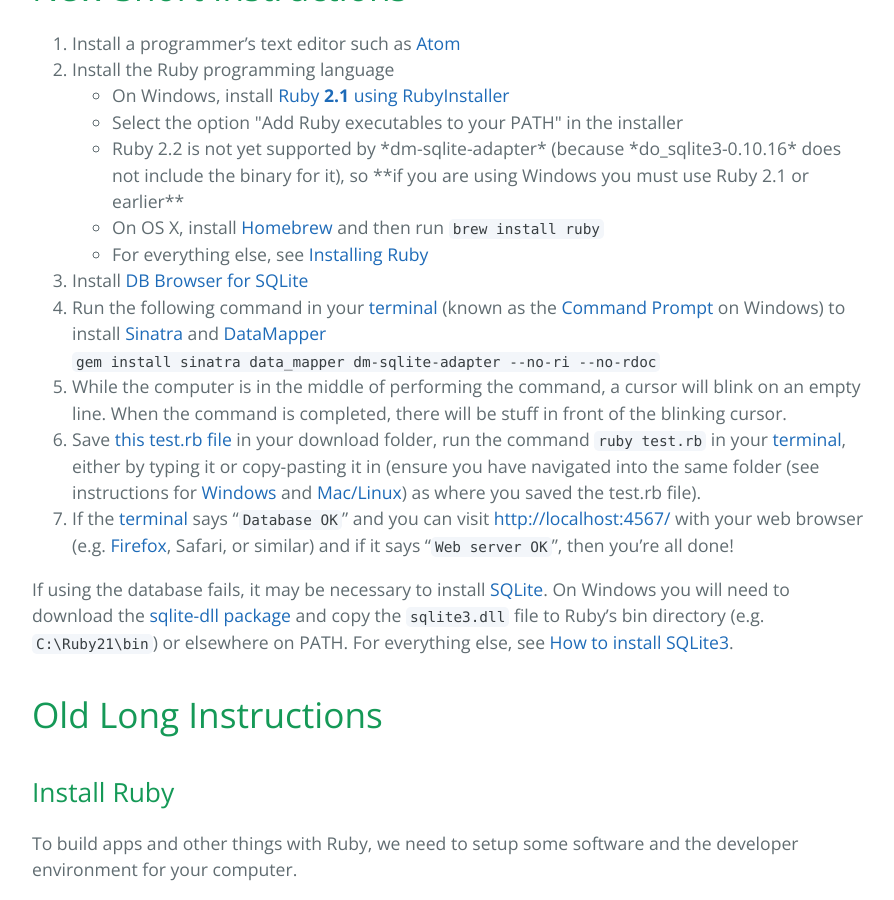
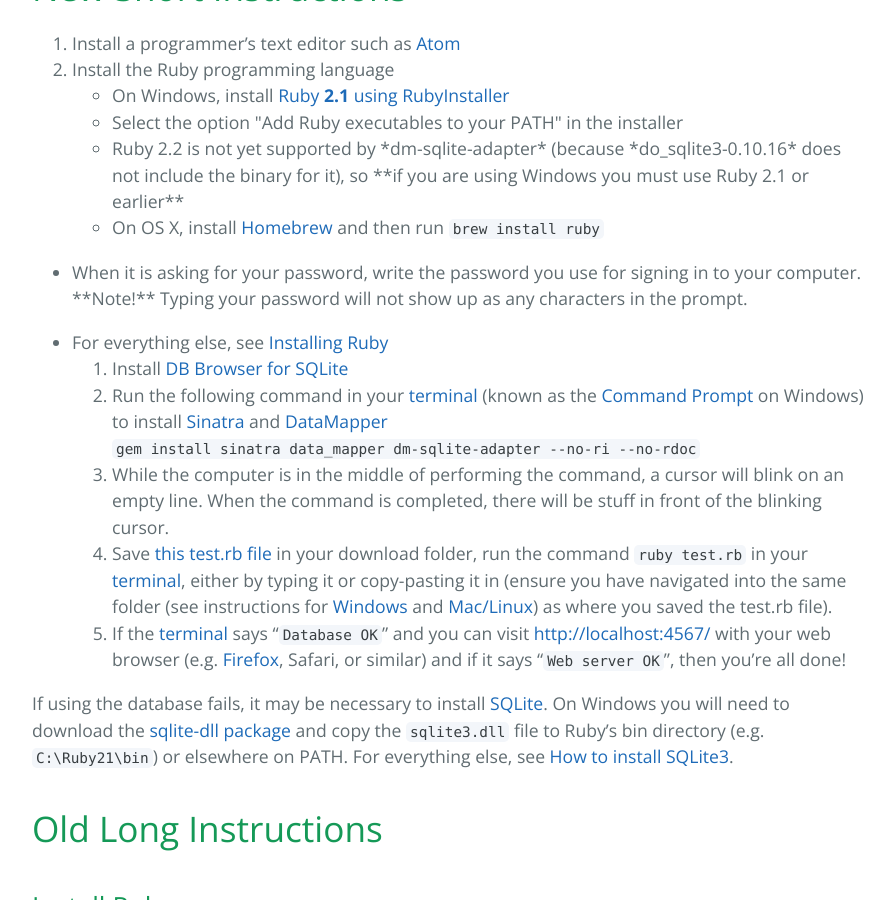
Before and after one commit to luontola/web-intro, a Jekyll site: the page built from installation.md, in a window 1280 px wide and 900 px high, scrolled down 492 px. Shown: the whole window, without its empty margins (192-1086 px from the left). Built offline with Jekyll 4.4.1, drawn with Linux system fonts in a browser that asks for light colours; Markdown is read by kramdown in place of the engine named in the settings.

Commit message:
note about password

```diff
--- a/installation.md
+++ b/installation.md
@@ -14,6 +14,7 @@
     <li>Ruby 2.2 is not yet supported by *dm-sqlite-adapter* (because *do_sqlite3-0.10.16* does not include the binary for it), so **if you are using Windows you must use Ruby 2.1 or earlier**</li>
     </ul>
   * On OS X, install [Homebrew](http://brew.sh/) and then run `brew install ruby`
+  <ul> <li> When it is asking for your password, write the password you use for signing in to your computer. **Note!** Typing your password will not show up as any characters in the prompt.</li></ul>
   * For everything else, see [Installing Ruby](https://www.ruby-lang.org/en/documentation/installation/)
 3. Install [DB Browser for SQLite](http://sqlitebrowser.org/)
 4. Run the following command in your [terminal][terminal] (known as the [Command Prompt][winprompt] on Windows) to install [Sinatra](http://www.sinatrarb.com/) and [DataMapper](http://datamapper.org/)
```
